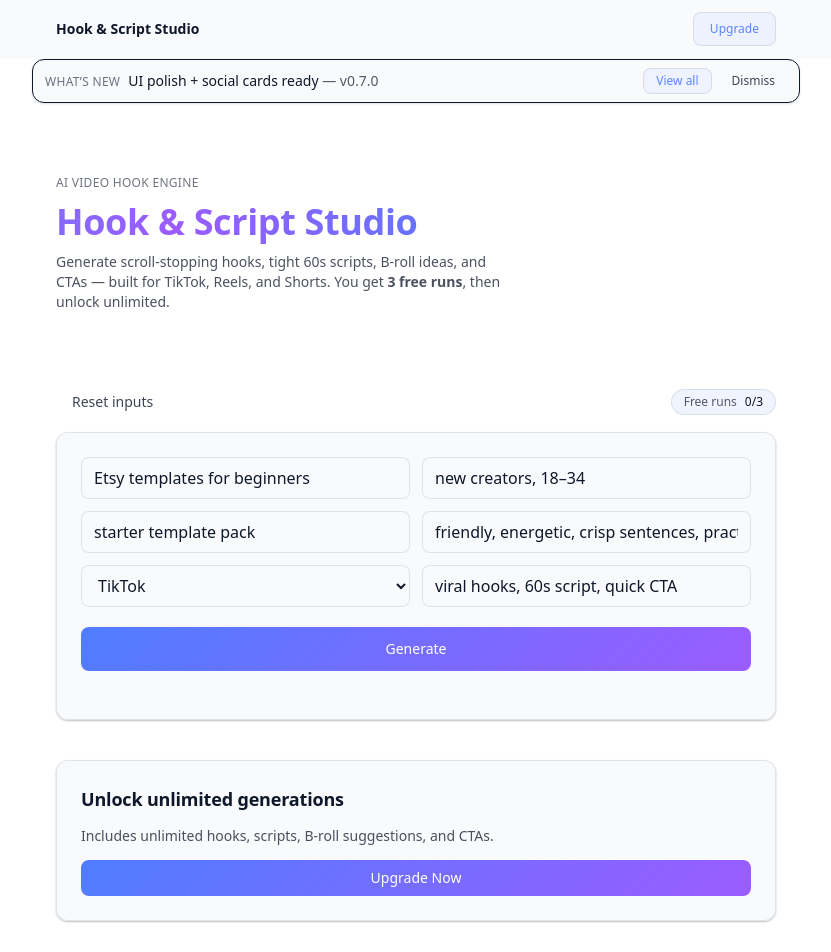
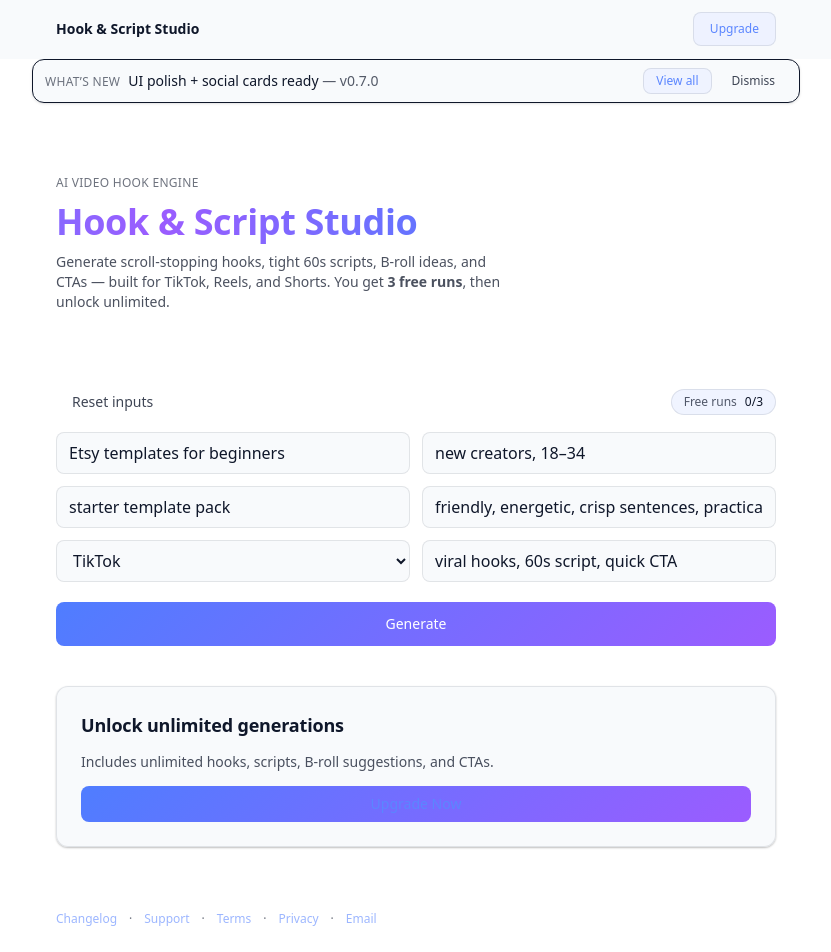
Before and after one commit to aveeno350-ctrl/hook-script-studio, a Next.js app: page / in a window 1280 px wide. Shown: the top 952 px of the page, without its empty margins (224-1055 px from the left). Built offline with nearby package versions, Linux system fonts and the light colour scheme; no server answers.

Commit message:
Update page.tsx

```diff
--- a/app/page.tsx
+++ b/app/page.tsx
@@ -6,6 +6,8 @@ import { DEFAULTS } from "@/lib/prompts";
 import TypingWave from "./components/TypingWave";
 import CopyButton from "./components/CopyButton";
 import UpdateBanner from "@/app/components/UpdateBanner";
+import { M, useMotion } from "./components/Motion";
+
 
 
 
@@ -31,6 +33,8 @@ export default function Home() {
   const [loading, setLoading] = useState<boolean>(false);
   const [runs, setRuns] = useState<number>(0);
   const [content, setContent] = useState<string>("");
+  const { fadeUp, stagger, item } = useMotion();
+
 
   const outRef = useRef<HTMLDivElement | null>(null);
 
@@ -224,6 +228,7 @@ setTimeout(() => outRef.current?.scrollIntoView({ behavior: "smooth", block: "st
       <UpdateBanner />
 
       {/* Marketing header */}
+      <M.div initial="hidden" animate="show" variants={fadeUp}>
       <header className="mx-auto max-w-3xl px-6 pt-14 pb-10 space-y-2">
   <div className="kicker">AI Video Hook Engine</div>
 
@@ -238,6 +243,7 @@ setTimeout(() => outRef.current?.scrollIntoView({ behavior: "smooth", block: "st
     You get <strong>3 free runs</strong>, then unlock unlimited.
   </p>
 </header>
+</M.div>
 
 
       {/* Main content */}
@@ -255,32 +261,49 @@ setTimeout(() => outRef.current?.scrollIntoView({ behavior: "smooth", block: "st
         </div>
 
         {/* Inputs */}
-        <section className="card p-4 md:p-6">
-          <div className="grid grid-cols-1 md:grid-cols-2 gap-3 mb-6">
+        <M.section
+  className="grid grid-cols-1 md:grid-cols-2 gap-3 mb-4"
+  variants={stagger}
+  initial="hidden"
+  animate="show"
+>
+  <M.div variants={item}>
     <input
       className="input"
       value={niche}
       onChange={(e) => setNiche(e.target.value)}
       placeholder="niche"
     />
+  </M.div>
+
+  <M.div variants={item}>
     <input
       className="input"
       value={audience}
       onChange={(e) => setAudience(e.target.value)}
       placeholder="audience"
     />
+  </M.div>
+
+  <M.div variants={item}>
     <input
       className="input"
       value={offer}
       onChange={(e) => setOffer(e.target.value)}
       placeholder="offer / product"
     />
+  </M.div>
+
+  <M.div variants={item}>
     <input
       className="input"
       value={tone}
       onChange={(e) => setTone(e.target.value)}
       placeholder="tone (e.g., friendly, energetic)"
     />
+  </M.div>
+
+  <M.div variants={item}>
     <select
       className="input"
       value={platform}
@@ -290,18 +313,26 @@ setTimeout(() => outRef.current?.scrollIntoView({ behavior: "smooth", block: "st
       <option value="Reels">Reels</option>
       <option value="Shorts">Shorts</option>
     </select>
+  </M.div>
+
+  <M.div variants={item}>
     <input
       className="input"
       value={keywords}
       onChange={(e) => setKeywords(e.target.value)}
       placeholder="optional keywords"
     />
-            <button
+  </M.div>
+
+  <M.button
     type="button"
     onClick={generate}
     disabled={loading}
     aria-busy={loading}
     className="btn btn-primary w-full md:col-span-2 min-h-[44px] disabled:opacity-60 disabled:cursor-not-allowed mt-2"
+    whileHover={{ y: -1, scale: 1.01 }}
+    whileTap={{ scale: 0.99 }}
+    transition={{ type: "spring", stiffness: 420, damping: 30, mass: 0.25 }}
   >
     {loading ? (
       <span className="flex items-center justify-center gap-2">
@@ -311,9 +342,9 @@ setTimeout(() => outRef.current?.scrollIntoView({ behavior: "smooth", block: "st
     ) : (
       "Generate"
     )}
-  </button>
-          </div>
-        </section>
+  </M.button>
+</M.section>
+
 
 
         {/* Output */}
@@ -355,15 +386,19 @@ setTimeout(() => outRef.current?.scrollIntoView({ behavior: "smooth", block: "st
     Includes unlimited hooks, scripts, B-roll suggestions, and CTAs.
   </p>
 
-  <a
+  <M.a
   href={process.env.NEXT_PUBLIC_PAYMENT_LINK}
   target="_blank"
   rel="noreferrer"
-    onClick={() => track("paywall_open", { source: "upgrade_box" })}
-    className="btn btn-primary w-full text-center !text-white"
+  onClick={() => track("paywall_open", { source: "cta_section" })}
+  className="btn btn-primary w-full"
+  whileHover={{ y: -1, scale: 1.01 }}
+  whileTap={{ scale: 0.99 }}
+  transition={{ type: "spring", stiffness: 420, damping: 30, mass: 0.25 }}
 >
   Upgrade Now
-  </a>
+</M.a>
+
 </section>
 
 
```
Lines whose indentation alone changed are shown as unchanged.
